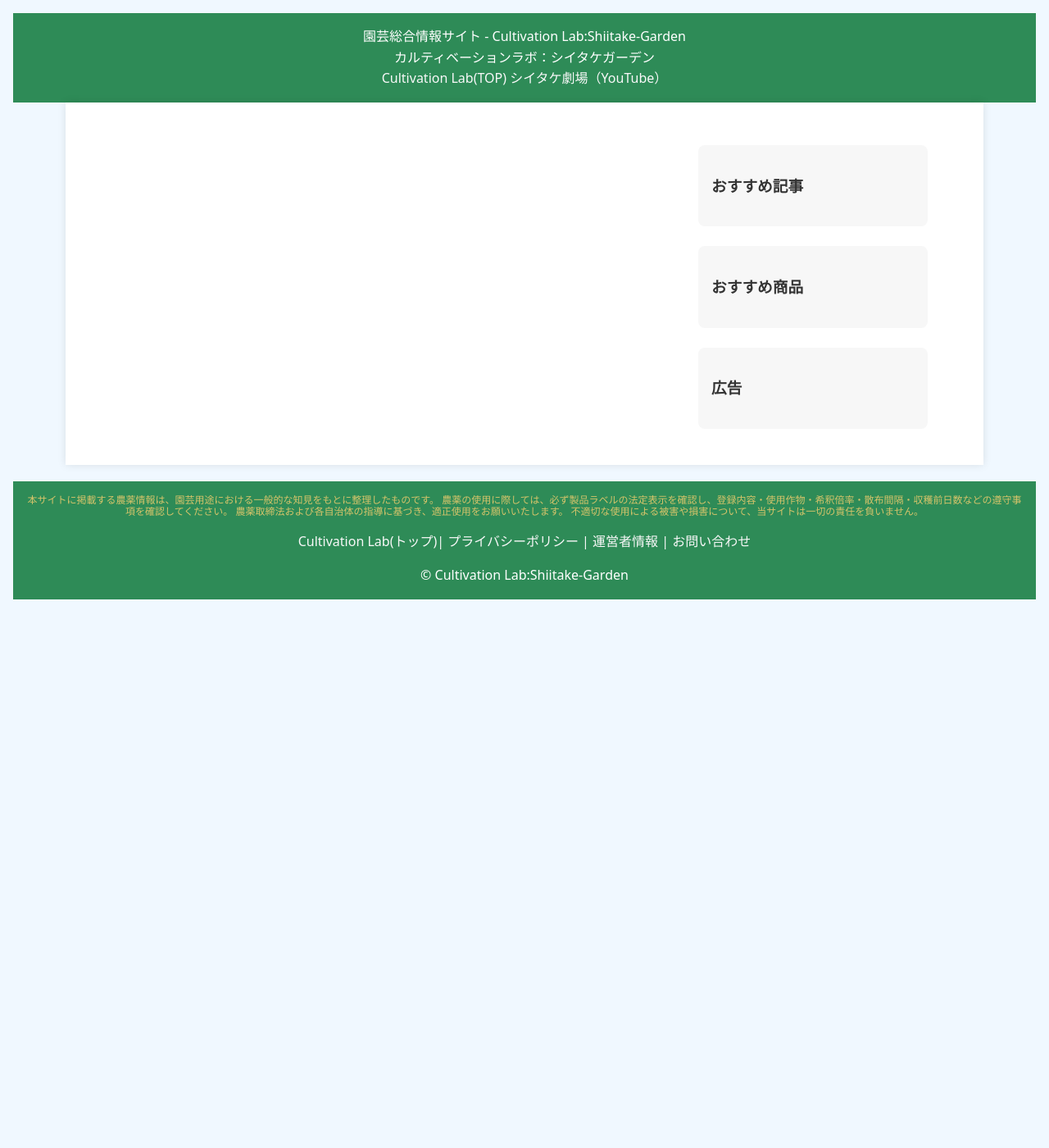
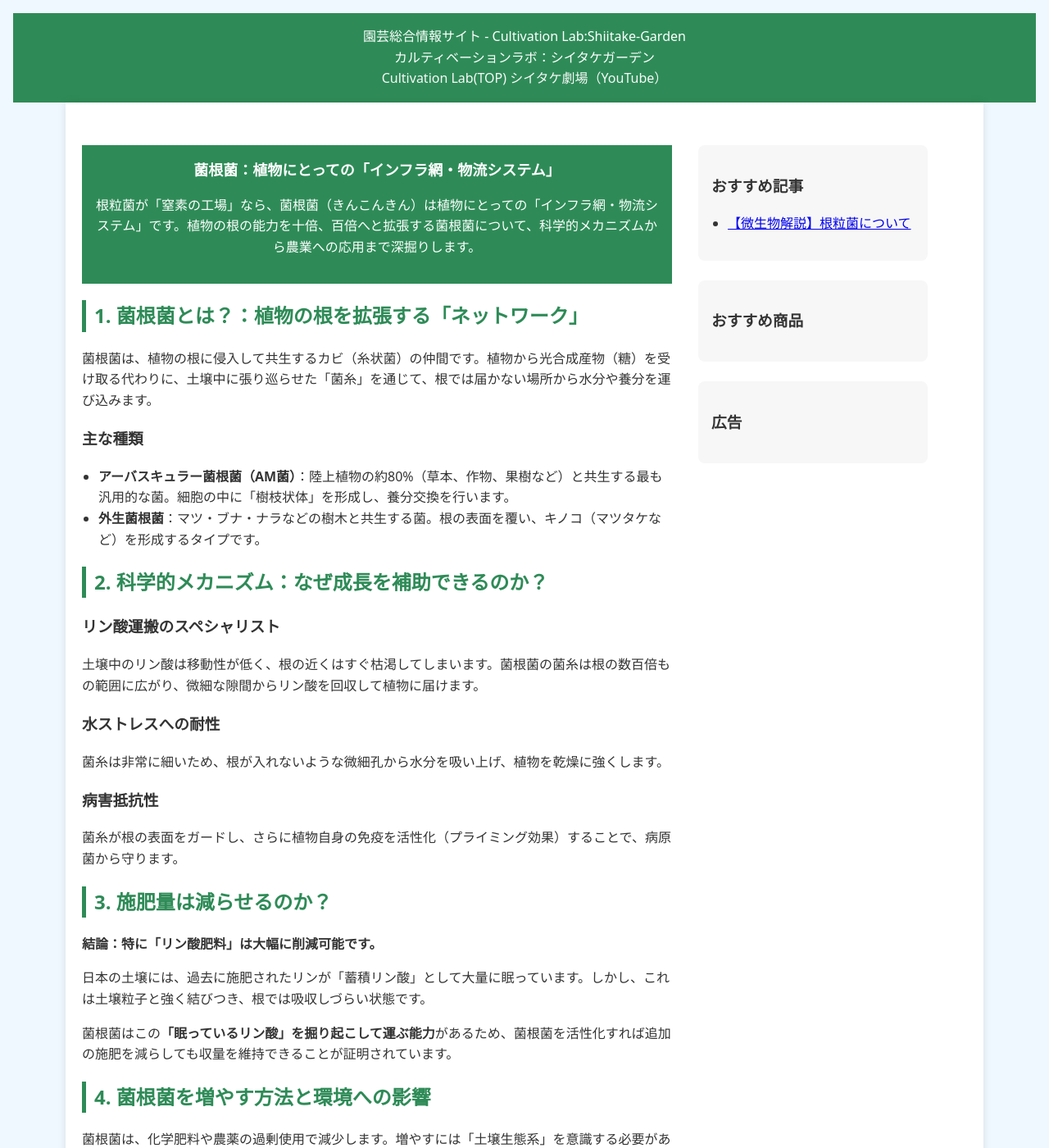
Before and after one commit to shiitake-garden/shiitake-garden.github.io, a Jekyll site: the page built from microbe/microbe_kinkonkin.html, in a window 1280 px wide and 1400 px high. Shown: the whole window at 82% size. Built offline with Jekyll 4.4.1, drawn with Linux system fonts in a browser that asks for light colours; some of the changed text lies outside the part shown.

Commit message:
Update microbe_kinkonkin.html

```diff
--- a/microbe/microbe_kinkonkin.html
+++ b/microbe/microbe_kinkonkin.html
@@ -3,15 +3,90 @@ layout: default_care
 title: カルティベーションラボ
 ---
 
-
 <!doctype html>
 <html lang="ja">
-
   <body>
     <!--ここから記事-->
     <section class="article-layout">
 
       <article class="article-main">
+
+        <header>
+          <h1>菌根菌：植物にとっての「インフラ網・物流システム」</h1>
+          <p>根粒菌が「窒素の工場」なら、菌根菌（きんこんきん）は植物にとっての「インフラ網・物流システム」です。植物の根の能力を十倍、百倍へと拡張する菌根菌について、科学的メカニズムから農業への応用まで深掘りします。</p>
+        </header>
+
+        <section id="what-is">
+          <h2>1. 菌根菌とは？：植物の根を拡張する「ネットワーク」</h2>
+          <p>菌根菌は、植物の根に侵入して共生するカビ（糸状菌）の仲間です。植物から光合成産物（糖）を受け取る代わりに、土壌中に張り巡らせた「菌糸」を通じて、根では届かない場所から水分や養分を運び込みます。</p>
+
+          <h3>主な種類</h3>
+          <ul>
+            <li><strong>アーバスキュラー菌根菌（AM菌）</strong>：陸上植物の約80%（草本、作物、果樹など）と共生する最も汎用的な菌。細胞の中に「樹枝状体」を形成し、養分交換を行います。</li>
+            <li><strong>外生菌根菌</strong>：マツ・ブナ・ナラなどの樹木と共生する菌。根の表面を覆い、キノコ（マツタケなど）を形成するタイプです。</li>
+          </ul>
+        </section>
+
+        <section id="mechanism">
+          <h2>2. 科学的メカニズム：なぜ成長を補助できるのか？</h2>
+
+          <h3>リン酸運搬のスペシャリスト</h3>
+          <p>土壌中のリン酸は移動性が低く、根の近くはすぐ枯渇してしまいます。菌根菌の菌糸は根の数百倍もの範囲に広がり、微細な隙間からリン酸を回収して植物に届けます。</p>
+
+          <h3>水ストレスへの耐性</h3>
+          <p>菌糸は非常に細いため、根が入れないような微細孔から水分を吸い上げ、植物を乾燥に強くします。</p>
+
+          <h3>病害抵抗性</h3>
+          <p>菌糸が根の表面をガードし、さらに植物自身の免疫を活性化（プライミング効果）することで、病原菌から守ります。</p>
+        </section>
+
+        <section id="fertilizer">
+          <h2>3. 施肥量は減らせるのか？</h2>
+          <p><strong>結論：特に「リン酸肥料」は大幅に削減可能です。</strong></p>
+          <p>日本の土壌には、過去に施肥されたリンが「蓄積リン酸」として大量に眠っています。しかし、これは土壌粒子と強く結びつき、根では吸収しづらい状態です。</p>
+          <p>菌根菌はこの<strong>「眠っているリン酸」を掘り起こして運ぶ能力</strong>があるため、菌根菌を活性化すれば追加の施肥を減らしても収量を維持できることが証明されています。</p>
+        </section>
+
+        <section id="increase">
+          <h2>4. 菌根菌を増やす方法と環境への影響</h2>
+          <p>菌根菌は、化学肥料や農薬の過剰使用で減少します。増やすには「土壌生態系」を意識する必要があります。</p>
+
+          <h3>菌根菌を増やす方法</h3>
+          <ul>
+            <li><strong>化学肥料（特にリン酸）を控える</strong>：リン酸が多すぎると植物は「菌と共生する必要なし」と判断し、共生を拒否します。</li>
+            <li><strong>不耕起栽培</strong>：菌糸ネットワークを壊さないことが重要です。</li>
+            <li><strong>カバークロップ（緑肥）</strong>：作物がない時期も宿主植物（ライムギなど）を植え、菌を土に繋ぎ止めます。</li>
+          </ul>
+
+          <h3>環境へのメリット</h3>
+          <ul>
+            <li><strong>炭素隔離</strong>：菌糸の主成分「グロマリン」は分解されにくく、大気中の二酸化炭素を土壌に長期固定します。</li>
+            <li><strong>土壌構造の改善</strong>：菌糸が粒子をつなぎ「団粒構造」を作るため、水持ちがよく崩れにくい土になります。</li>
+          </ul>
+        </section>
+
+        <section id="future">
+          <h2>5. これからの農業への活用：バイオ肥料の時代</h2>
+          <p>現代農業は「土に栄養を足す」から、<strong>「土の栄養を菌に使わせる」</strong>方向へシフトしています。</p>
+
+          <ul>
+            <li><strong>菌根菌資材（バイオ肥料）</strong>：特定の菌根菌を育苗期に接種し、初期生育を促進しつつ肥料代を削減する技術が普及しています。</li>
+            <li><strong>ゲノム解析による最適化</strong>：植物と菌の相性を遺伝子レベルで解明し、効率の良い共生関係をデザインする研究が進んでいます。</li>
+          </ul>
+
+          <h3>まとめ：根粒菌との違い</h3>
+          <ul>
+            <li><strong>根粒菌</strong>：窒素を空気から作る（マメ科に限定）。</li>
+            <li><strong>菌根菌</strong>：リン酸・水を遠くから運ぶ（ほとんどの植物）。</li>
+          </ul>
+
+          <p>この両者をバランスよく活用することが、肥料高騰時代を乗り切る「低投入型農業」の鍵となります。</p>
+        </section>
+
+        <footer>
+          <hr>
+          <p class="meta small">※ 本記事は、菌根菌の特徴と農業利用について、科学的知見と実践的視点から整理したものです。</p>
+        </footer>
 
       </article>
 
@@ -21,10 +96,11 @@ title: カルティベーションラボ
         <div class="sidebar-block">
           <h3>おすすめ記事</h3>
           <ul>
+            <li><a href="https:/microbe/microbe_konryuukin.html">【微生物解説】根粒菌について</a></li>
             <!--
-        <li><a href="#">家庭菜園の病害虫対策</a></li>
-        <li><a href="#">果樹の年間作業カレンダー</a></li>
-        <li><a href="#">初心者向け農薬の選び方</a></li>
+            <li>#家庭菜園の病害虫対策</a></li>
+            <li>#果樹の年間作業カレンダー</a></li>
+            <li>#初心者向け農薬の選び方</a></li>
             -->
           </ul>
         </div>
@@ -37,7 +113,6 @@ title: カルティベーションラボ
         <div class="sidebar-block">
           <h3>広告</h3>
           <!-- AdSense広告枠 -->
-
         </div>
 
       </aside>
```
Lines whose indentation alone changed are shown as unchanged.
